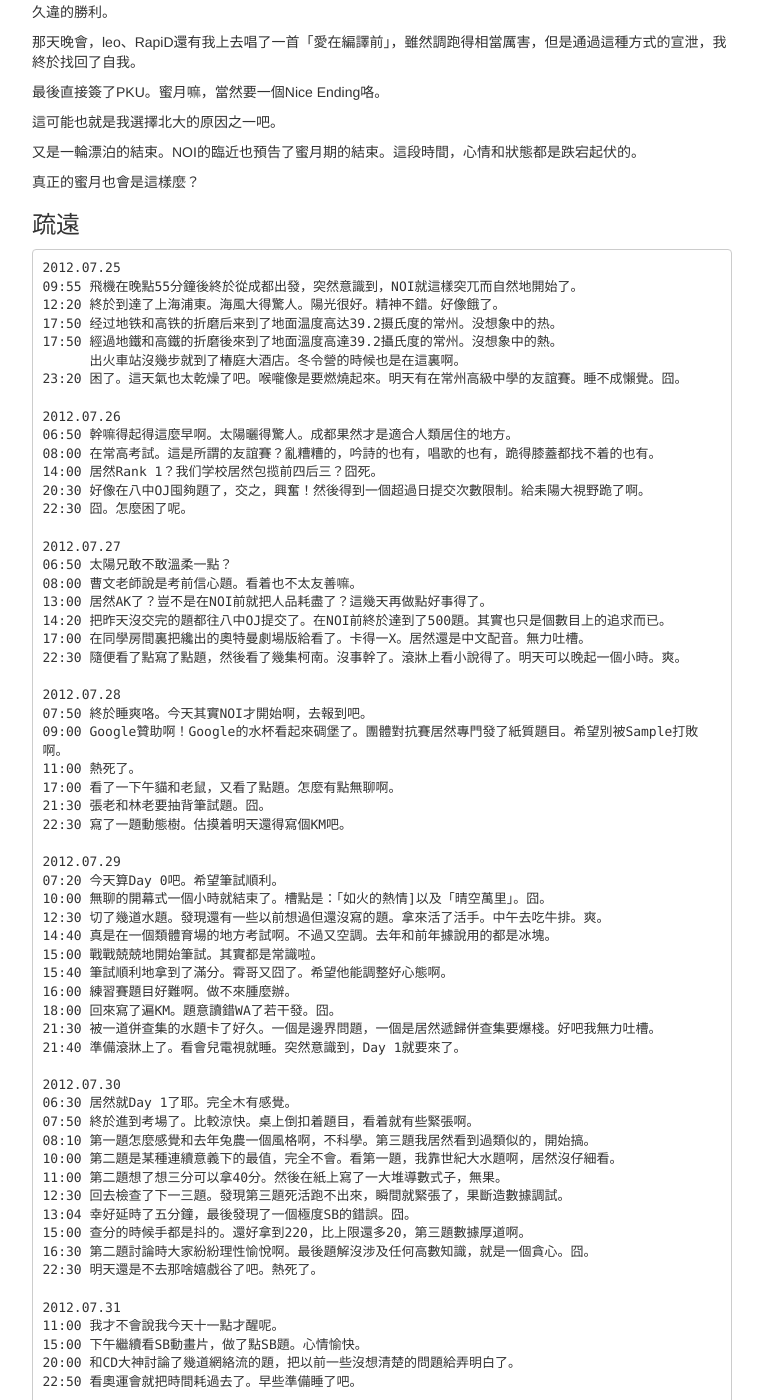
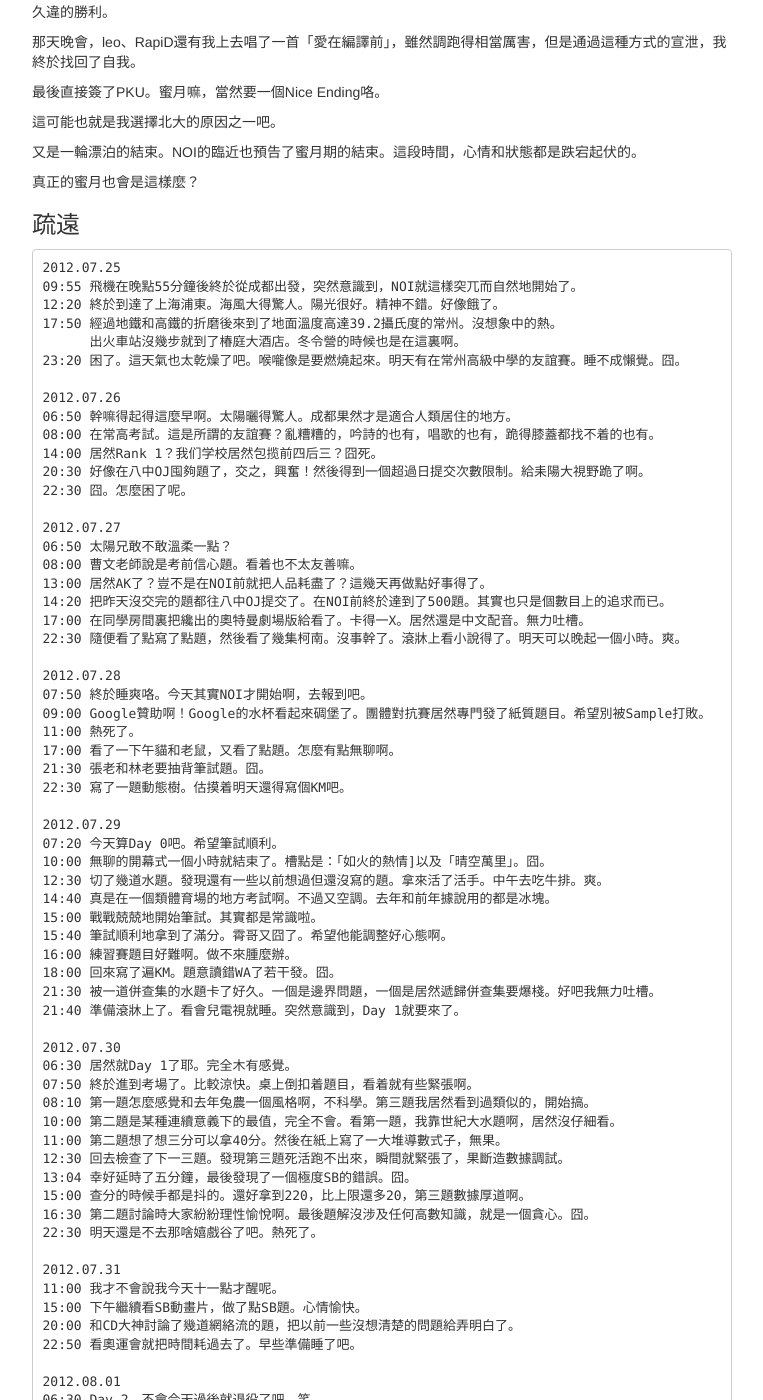
Before and after one commit to woodcutknife/woodcutknife.github.io, a Jekyll site: the page built from _posts/2013-04-10-oi.markdown, in a window 1280 px wide and 1400 px high, scrolled down 7495 px. Shown: the whole window, without its empty margins (258-1021 px from the left). Built offline with Jekyll 4.4.1, drawn with Linux system fonts in a browser that asks for light colours; Markdown is read by kramdown in place of the engine named in the settings; comment, search, counter and statistics services are not loaded; some of the changed lines change nothing that is shown; some of the changed text lies outside the part shown.

Commit message:
a little change

```diff
--- a/_posts/2013-04-10-oi.markdown
+++ b/_posts/2013-04-10-oi.markdown
@@ -318,7 +318,6 @@
     2012.07.25
     09:55 飛機在晚點55分鐘後終於從成都出發，突然意識到，NOI就這樣突兀而自然地開始了。
     12:20 終於到達了上海浦東。海風大得驚人。陽光很好。精神不錯。好像餓了。
-    17:50 经过地铁和高铁的折磨后来到了地面温度高达39.2摄氏度的常州。没想象中的热。
     17:50 經過地鐵和高鐵的折磨後來到了地面溫度高達39.2攝氏度的常州。沒想象中的熱。
           出火車站沒幾步就到了椿庭大酒店。冬令營的時候也是在這裏啊。
     23:20 困了。這天氣也太乾燥了吧。喉嚨像是要燃燒起來。明天有在常州高級中學的友誼賽。睡不成懶覺。囧。
@@ -340,7 +339,7 @@
 
 	2012.07.28
     07:50 終於睡爽咯。今天其實NOI才開始啊，去報到吧。
-    09:00 Google贊助啊！Google的水杯看起來碉堡了。團體對抗賽居然專門發了紙質題目。希望別被Sample打敗啊。
+    09:00 Google贊助啊！Google的水杯看起來碉堡了。團體對抗賽居然專門發了紙質題目。希望別被Sample打敗。
 	11:00 熱死了。
 	17:00 看了一下午貓和老鼠，又看了點題。怎麼有點無聊啊。
 	21:30 張老和林老要抽背筆試題。囧。
@@ -383,7 +382,7 @@
     11:00 非常愉快地把第一題搞完了。結果上廁所的時候心頭一緊。看錯題了啊。囧。瞬間就緊張了。
     12:00 把樹的那50分改完了。可是環非常囧啊。這時已經有些混亂了。
     12:50 環寫好了但是是錯的。沒時間調了啊。把暴力交上去吧。
-    12:58 把一二題都改好，這時還剩了兩分鐘。於是我直接瞅提交答案題樣例，在out文件中亂打PUT。然後就結束了。
+    12:58 把一二題都改好，這時還剩了兩分鐘。於是我直接瞅提交答案題樣例，在out文件中亂打PUT。
     13:01 完了要退役了啊。
     15:00 查分的時候腳都是抖的。得分148，跟自己預想的差不多，最後一體居然有8分。題都還沒看。囧。
     15:10 總分468。進前60好像問題不大。
```
Also changed, not shown: 4 other files.
